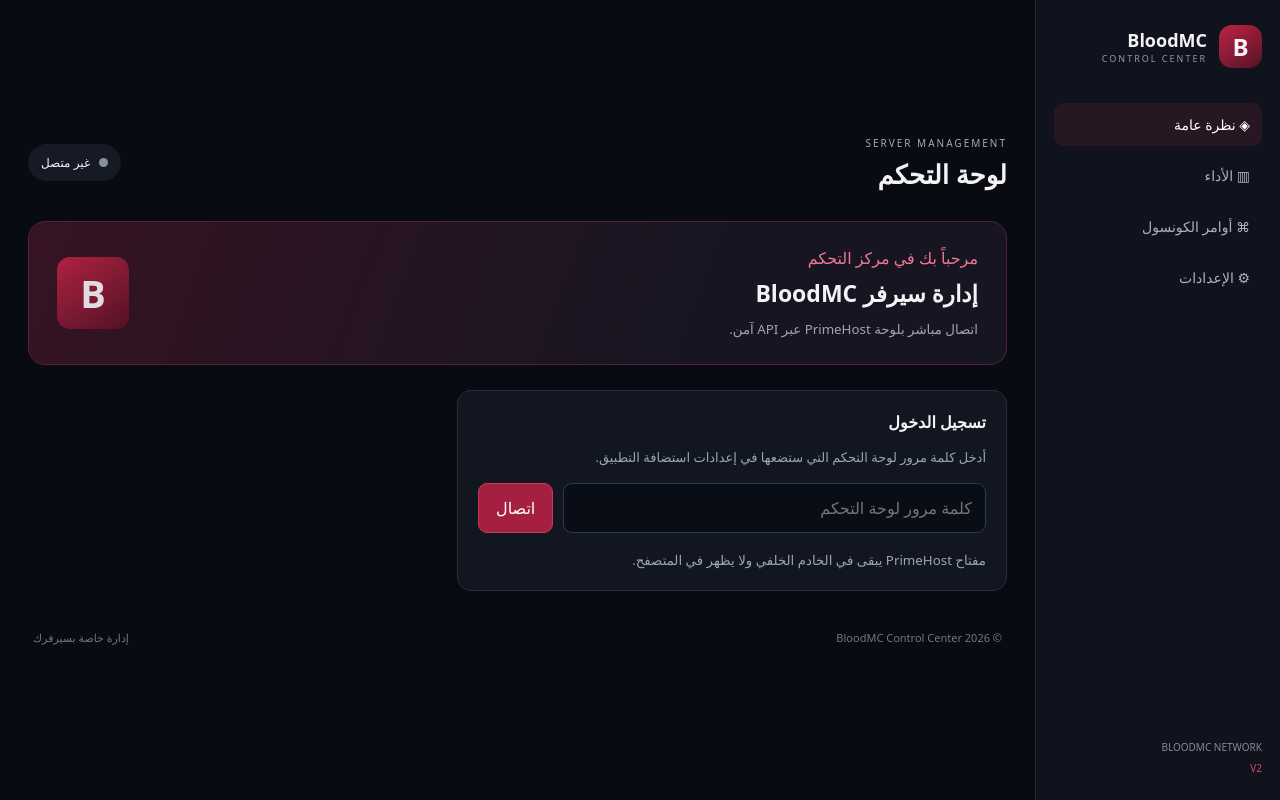
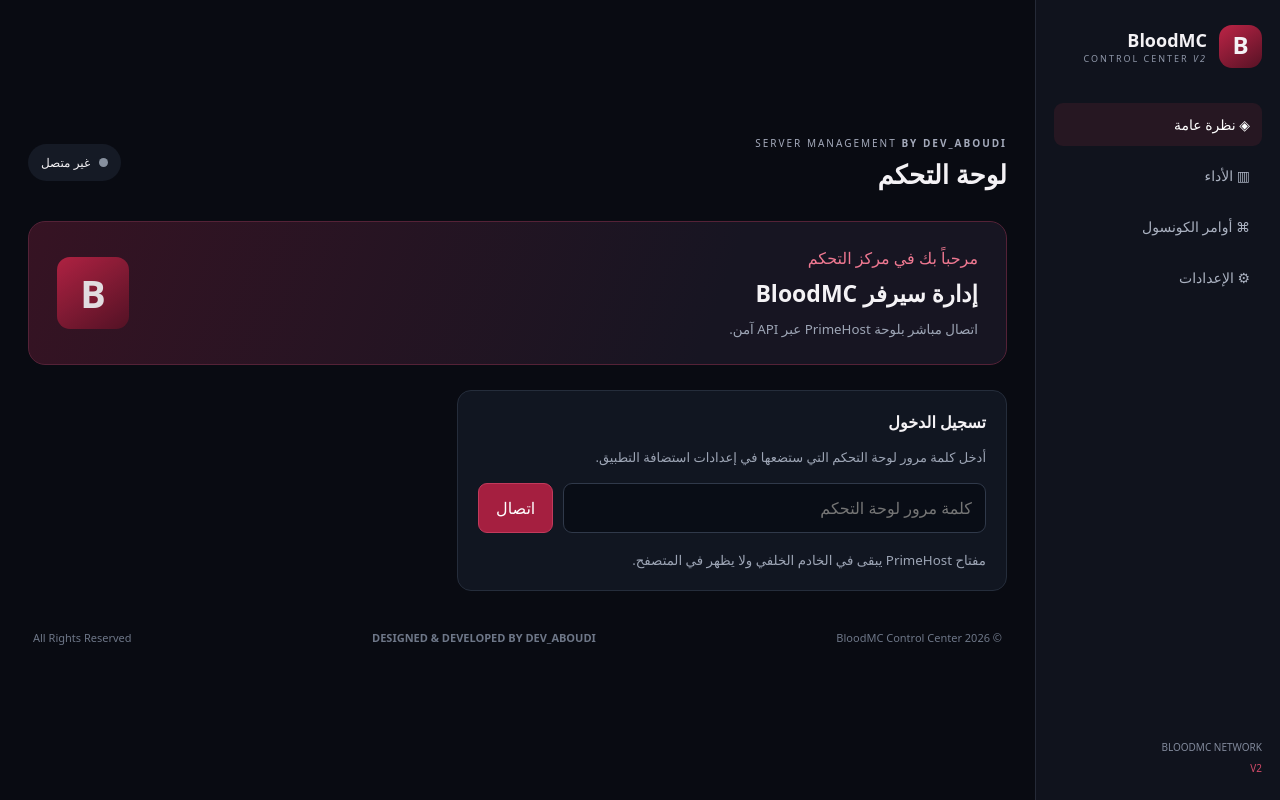
Before and after one commit to abodeshhd/BloodMC-Control-Center-V2, a website: page index.html in a window 1280 px wide. Drawn offline with Linux system fonts and the light colour scheme.

Commit message:
Add DEV_ABOUDI branding and visual identity

```diff
--- a/index.html
+++ b/index.html
@@ -4,19 +4,21 @@
   <meta charset="UTF-8">
   <meta name="viewport" content="width=device-width,initial-scale=1">
   <meta name="theme-color" content="#090b12">
+  <meta name="author" content="DEV_ABOUDI">
+  <meta name="description" content="BloodMC Control Center — designed by DEV_ABOUDI">
   <title>BloodMC Control Center</title>
   <link rel="stylesheet" href="/styles.css">
 </head>
 <body>
 <div class="app">
   <aside class="sidebar">
-    <div class="brand"><div class="logo">B</div><div><b>BloodMC</b><small>CONTROL CENTER</small></div></div>
+    <div class="brand"><div class="logo"><span>B</span><i></i></div><div><b>BloodMC</b><small>CONTROL CENTER <em>V2</em></small></div></div>
     <nav><a class="active" href="#overview">◈ نظرة عامة</a><a href="#performance">▥ الأداء</a><a href="#console">⌘ أوامر الكونسول</a><a href="#settings">⚙ الإعدادات</a></nav>
     <div class="side-foot">BLOODMC NETWORK <span>V2</span></div>
   </aside>
   <main>
-    <header><div><small>SERVER MANAGEMENT</small><h1>لوحة التحكم</h1></div><div class="profile"><span class="dot" id="statusDot"></span><span id="statusText">غير متصل</span></div></header>
-    <section class="welcome" id="overview"><div><p>مرحباً بك في مركز التحكم</p><h2>إدارة سيرفر BloodMC</h2><small>اتصال مباشر بلوحة PrimeHost عبر API آمن.</small></div><div class="cube">B</div></section>
+    <header><div><small>SERVER MANAGEMENT <b class="owner-tag">BY DEV_ABOUDI</b></small><h1>لوحة التحكم</h1></div><div class="profile"><span class="dot" id="statusDot"></span><span id="statusText">غير متصل</span></div></header>
+    <section class="welcome" id="overview"><div><p>مرحباً بك في مركز التحكم</p><h2>إدارة سيرفر BloodMC</h2><small>اتصال مباشر بلوحة PrimeHost عبر API آمن.</small></div><div class="hero-mark" aria-hidden="true"><div class="hero-ring"></div><div class="cube">B</div><span class="orbit orbit-one"></span><span class="orbit orbit-two"></span></div></section>
 
     <section class="panel login" id="loginPanel">
       <h3>تسجيل الدخول</h3>
@@ -46,7 +48,7 @@
       </section>
       <section class="panel" id="settings"><div class="panel-head"><div><h3>إعدادات الاتصال</h3><small>PrimeHost · cb21b17b</small></div><button id="logout">تسجيل الخروج</button></div><p class="hint">لا تضع API Key في هذه الصفحة أو في ملفات الواجهة.</p></section>
     </div>
-    <footer>© 2026 BloodMC Control Center <span>إدارة خاصة بسيرفرك</span></footer>
+    <footer><span>© 2026 BloodMC Control Center</span><strong class="copyright">DESIGNED & DEVELOPED BY <b>DEV_ABOUDI</b></strong><span>All Rights Reserved</span></footer>
   </main>
 </div>
 <script src="/app.js" defer></script>
```
